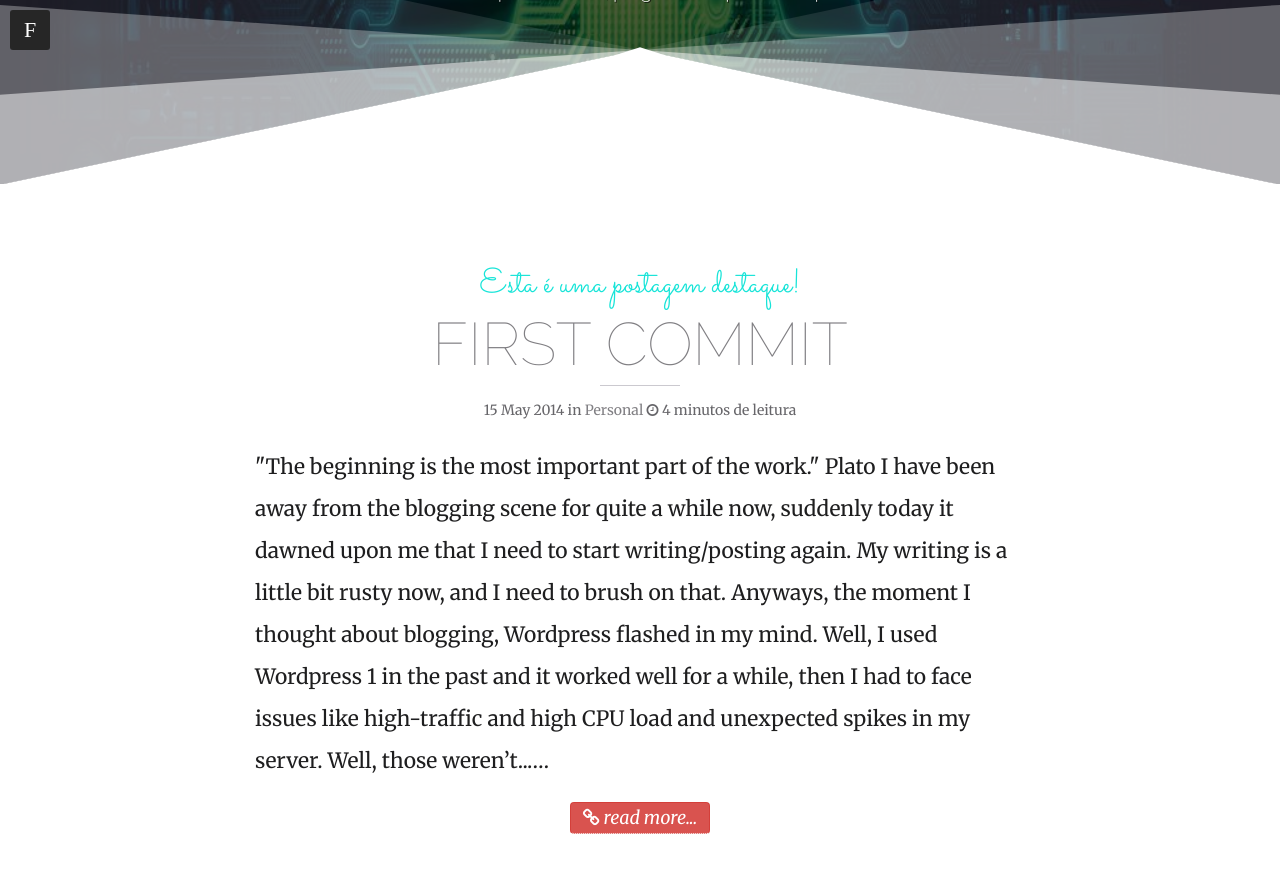
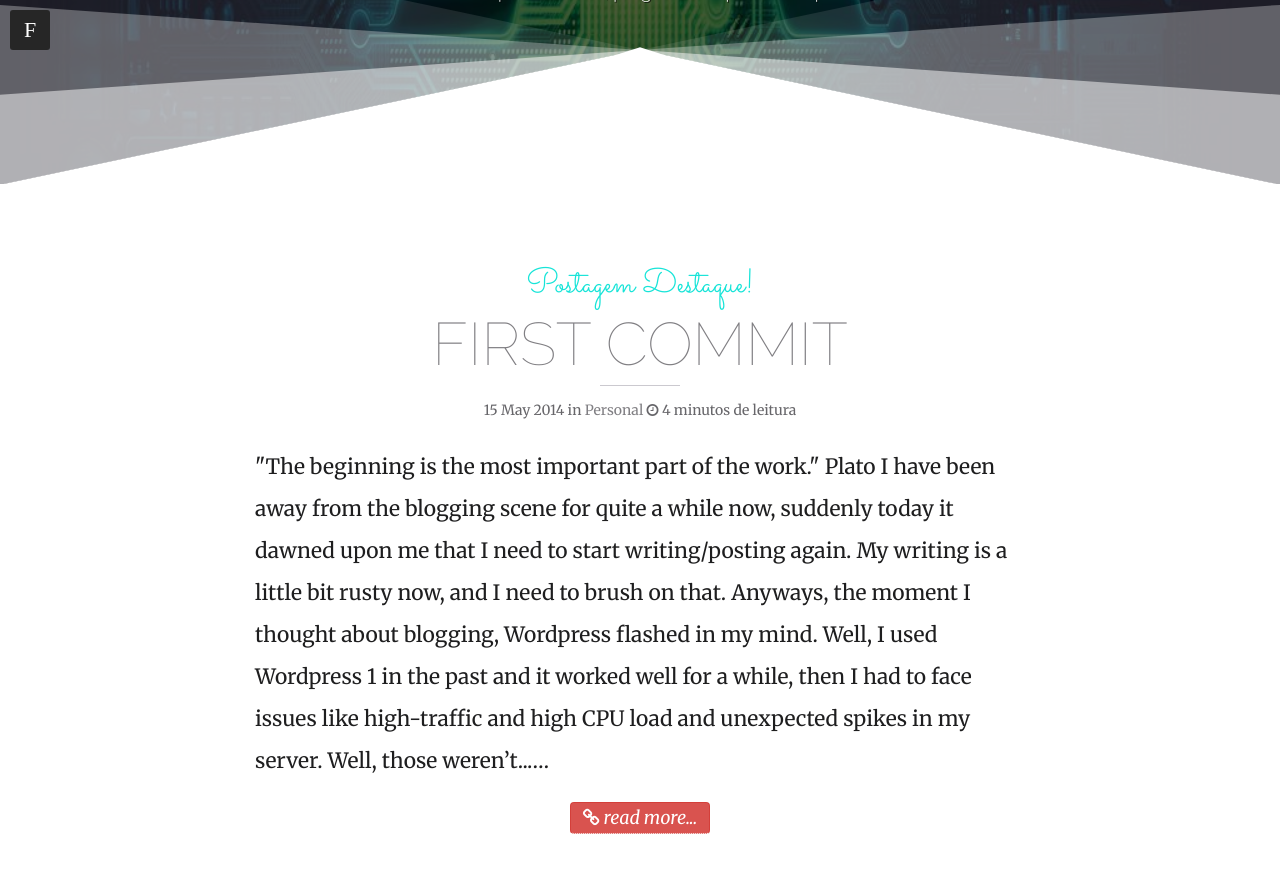
Before and after one commit to jhoemrs/old_theme, a Jekyll site: the page built from index.html, in a window 1280 px wide and 900 px high, scrolled down 356 px. Shown: the top 873 px of the window. Built offline with Jekyll 4.4.1, drawn with Linux system fonts in a browser that asks for light colours; nearby versions of some CDN libraries; the list of posts is cut into pages by our own code.

Commit message:
Fix Postagem Destaque.

```diff
--- a/_layouts/post.html
+++ b/_layouts/post.html
@@ -32,7 +32,7 @@
             {% assign modifiedtime = page.modified | date: "%Y%m%d" %}
             {% assign posttime = page.date | date: "%Y%m%d" %}
                     <header class="post-header entry-header">
-                    {% if page.featured %}<div class="cursive">Esta é uma postagem destaque!</div>{% endif %}
+                    {% if page.featured %}<div class="cursive">Postagem Destaque!</div>{% endif %}
                         {% if page.link %}
                         <h1 class="post-title text-center hyper lighter entry-title" itemprop="headline"><a href="{{ page.link }}" data-toggle="tooltip" title="Go to {{ page.link }}" style="color: #fff; background-color: #45ADA8; border-radius: 4px; padding: 10px">{% if page.type == 'quote' %}<i class="icon-quote-left"></i> {% endif %}{% if page.type == 'status' %}<i class="icon-retweet"></i> {% endif %}{% if page.type == 'video' %}<i class="icon-play-circle"></i> {% endif %}{% if page.type == 'photo' %}<i class="icon-picture"></i> {% endif %}{{ page.title }} <span class="link-arrow">&rarr;</span></a></h1>
                         {% else %}
--- a/index.html
+++ b/index.html
@@ -177,7 +177,7 @@
 	        <div class="row">
 	            <article class="post post col-md-8 col-md-offset-2">
 	               <header class="post-header">
-	               {% if post.featured %}<div class="cursive">Esta é uma postagem destaque!</div>{% endif %}
+	               {% if post.featured %}<div class="cursive">Postagem Destaque!</div>{% endif %}
 	                    {% if post.link %}
 	                    <h2 class="post-title text-center super lighter">
 	                        <a href="{{ site.url }}{{ post.url }}" style="color: #fff; background-color: #45ADA8; border-radius: 4px; padding: 10px"><i class="icon-link"></i> {{ post.title }}</a>
@@ -398,7 +398,7 @@
 	        <div class="row">
 	            <article class="post post col-md-8 col-md-offset-2">
 	               <header class="post-header">
-	               {% if post.featured %}<div class="cursive">Esta é uma postagem destaque!</div>{% endif %}
+	               {% if post.featured %}<div class="cursive">Postagem Destaque!</div>{% endif %}
 	                    {% if post.link %}
 	                    <h2 class="post-title text-center super lighter">
 	                        <a href="{{ site.url }}{{ post.url }}" style="color: #fff; background-color: #45ADA8; border-radius: 4px; padding: 10px"><i class="icon-link"></i> {{ post.title }}</a>
```
